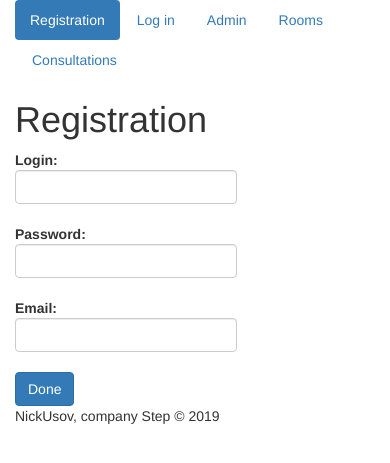
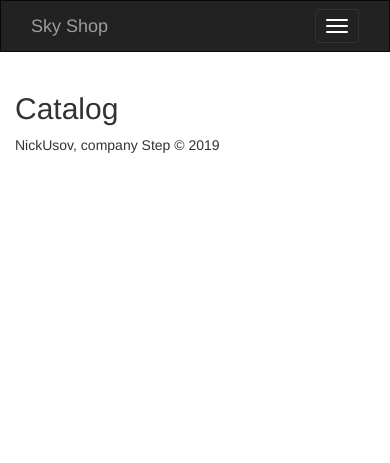
Before and after one commit to NickUsov/PHP-site-3, a PHP site: page /?page=1 in a window 390 px wide. Shown: the top 463 px of the page. Run offline with PHP 8.4, Linux system fonts and the light colour scheme.

Commit message:
add header

```diff
--- a/index.php
+++ b/index.php
@@ -1,6 +1,6 @@
 <?php
     // session_start();
-    // include_once 'pages/functions.php';
+    include_once 'pages/classes.php';
     // $_SESSION['date'] = date('Y-m-d');
 ?>
 <!DOCTYPE html>
@@ -9,56 +9,33 @@
     <meta charset="UTF-8">
     <meta name="viewport" content="width=device-width, initial-scale=1.0">
     <meta http-equiv="X-UA-Compatible" content="ie=edge">
-    <title>Reg & Log</title>
+    <title>Shop</title>
     <link rel="stylesheet" href="css/bootstrap.min.css">
 </head>
 <body>
+    <header>
+        <?php include_once 'pages/menu.php'?>
+    </header>
     <div class="container">
-
-        <div class="row">
-            <nav class="col-md-12">
-                <?php include_once 'pages/menu.php'?>
-            </nav>
-        </div>
         <div class="row">
             <section class="col-md-12">
                 <?php if(isset($_GET['page'])){
                     $page = $_GET['page'];
                     if($page == 1){
-                        if(isset($_SESSION['user'])){
-                            $user = $_SESSION['user'];
-                            echo "<h4>Welcome User $user</h4>";
-                        }
-                        elseif (isset($_SESSION['admin'])) {
-                            $admin = $_SESSION['admin'];
-                            echo "<h4>Welcome Admin $admin</h4>";
-                        }
-                        else include_once 'pages/registration.php';
+                        include_once 'pages/catalog.php';
                     }
                     else if($page == 2){
-                        include_once 'pages/login_form.php';
+                        include_once 'pages/cart.php';
                     }
                     else if($page == 3){
-                        if (isset($_SESSION['admin'])) {
-                            include_once 'pages/admin.php';
-                        }
-                        else echo "<h4>Please log in as Admin</h4>";
+                        include_once 'pages/registration.php';
                     }
                     else if($page == 4){
-                        if (isset($_SESSION['admin']) || isset($_SESSION['user'])) {
-                            include_once 'pages/rooms.php';
-                        }
-                        elseif(!isset($_SESSION['admin']) || !isset($_SESSION['user'])) echo "<h4>Please log in</h4>";
+                        include_once 'pages/admin.php';
                     }
                     else if($page == 5){
-                        if (isset($_SESSION['admin']) || isset($_SESSION['user'])) {
-                            include_once 'pages/consults.php';
-                        }
-                        elseif(!isset($_SESSION['admin']) || !isset($_SESSION['user'])) echo "<h4>Please log in</h4>";
+                        include_once 'pages/reports.php';
                     }
-                }
-                else{
-                    include_once 'pages/registration.php';
                 }
                 ?>
             </section>
--- a/pages/admin.php
+++ b/pages/admin.php
@@ -0,0 +1 @@
+<h2>Admin</h2>
--- a/pages/cart.php
+++ b/pages/cart.php
@@ -0,0 +1 @@
+<h2>Cart</h2>
--- a/pages/catalog.php
+++ b/pages/catalog.php
@@ -0,0 +1 @@
+<h2>Catalog</h2>
--- a/pages/login_form.php
+++ /dev/null
@@ -1 +0,0 @@
-<h2>Login form</h2>
--- a/pages/menu.php
+++ b/pages/menu.php
@@ -1,18 +1,53 @@
-<ul class="nav nav-pills">
+<nav class="navbar navbar-inverse">
+  <div class="container-fluid">
+    <div class="container">
+    <div class="row">
+      <!-- Brand and toggle get grouped for better mobile display -->
+    <div class="navbar-header">
+      <button type="button" class="navbar-toggle collapsed" data-toggle="collapse" data-target="#bs-example-navbar-collapse-1" aria-expanded="false">
+        <span class="sr-only">Toggle navigation</span>
+        <span class="icon-bar"></span>
+        <span class="icon-bar"></span>
+        <span class="icon-bar"></span>
+      </button>
+      <a class="navbar-brand" href="index.php?page=1">Sky Shop</a>
+    </div>
+
+    <!-- Collect the nav links, forms, and other content for toggling -->
+    <div class="collapse navbar-collapse" id="bs-example-navbar-collapse-1">
+      <ul class="nav navbar-nav navbar-right">
       <?php $page=$_GET['page']?$_GET['page']:1?>
       <li <?=($page==1)? 'class="active"':''?>>
-        <a href="index.php?page=1">Registration</a>
+        <a href="index.php?page=1">Catalog</a>
       </li>
       <li <?=$page==2? 'class="active"':''?>>
-    <a href="index.php?page=2">Log in</a>
+        <a href="index.php?page=2">Cart</a>
       </li>
       <li <?=$page==3? 'class="active"':''?>>
-    <a href="index.php?page=3">Admin</a>
+        <a href="index.php?page=3">Registration</a>
       </li>
       <li <?=$page==4? 'class="active"':''?>>
-    <a href="index.php?page=4">Rooms</a>
+        <a href="index.php?page=4">Admin</a>
       </li>
       <li <?=$page==5? 'class="active"':''?>>
-    <a href="index.php?page=5">Consultations</a>
+        <a href="index.php?page=5">Reports</a>
+      </li>
+        <li>
+          <form class="navbar-form navbar-left">
+        <div class="form-group">
+          <input type="text" class="form-control" placeholder="Login">
+        </div>
+        <div class="form-group">
+          <input type="password" class="form-control" placeholder="Password">
+        </div>
+        <button type="submit" class="btn btn-warning">Submit</button>
+      </form>
         </li>
       </ul>
+
+
+    </div><!-- /.navbar-collapse -->
+    </div>
+    </div>
+  </div><!-- /.container-fluid -->
+</nav>
--- a/pages/registration.php
+++ b/pages/registration.php
@@ -1,21 +1,30 @@
 <h1>Registration</h1>
-<?php if(!isset($_POST['reg_btn'])):?>
-<form action="index.php?page=1" method="post">
+<?if(!isset($_POST['reg_btn'])):?>
+    <form action="index.php?page=3" method="post" enctype="multipart/form-data">
         <div class="form-group">
-        <label> Login: <input type="text" name="login" class="form-control"></label>
+            <label for="login">Login:</label>
+            <input type="text" name="login" class="form-control">
         </div>
         <div class="form-group">
-        <label> Password: <input type="password" name="password" class="form-control"></label>
+            <label for="password">Password:</label>
+            <input type="password" name="password" class="form-control">
         </div>
         <div class="form-group">
-        <label> Email: <input type="email" name="email" class="form-control"></label>
+            <label for="image_path">Select Image:</label>
+            <input type="file" name="image_path" class="form-control">
         </div>
-        <button type="submit" class="btn btn-primary" name="reg_btn">Done</button>
+        <button type="submit" class="btn btn-primary" name="reg_btn">Registration</button>
     </form>
-<?php else:?>
-<?php if(register($_POST['login'], $_POST['password'], $_POST['email'])){
-        $user_name = $_POST['login'];
-        echo "<script>alert('User $user_name added to DB')</script>";
+<?else:?>
+    <?php   if(is_uploaded_file($_FILES['image_path']['tmp_name'])){
+                $path = 'images/'.$_FILES['image_path']['name'];
+                move_uploaded_file($_FILES['image_path']['tmp_name'], $path);
+        }
+        if(Tools::register($_POST['login'], $_POST['password'], $path)){
+            echo "<script>alert('New user added to DataBase!')</script>";
+        }
+        else{
+            echo "<script>alert('New user not added to DataBase!')</script>";
         }
     ?>
-<?php endif;?>
+<?endif;?>
--- /dev/null
+++ b/pages/reports.php
@@ -0,0 +1 @@
+<h2>Reports</h2>
```
Also changed, not shown: pages/classes.php (+74 -0 lines), images/Ishodnaya-fotografiya.png (added), images/cat.jpg (added). Lines whose indentation alone changed are shown as unchanged.
